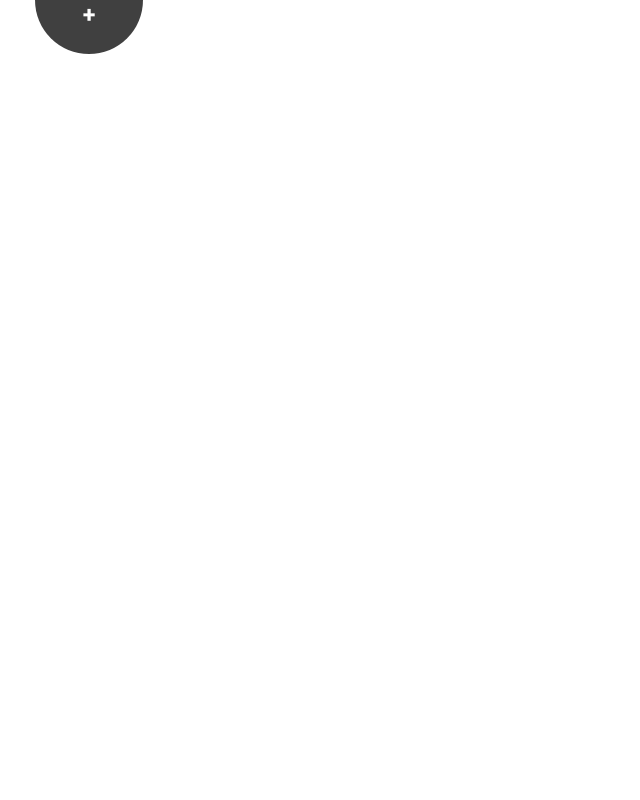
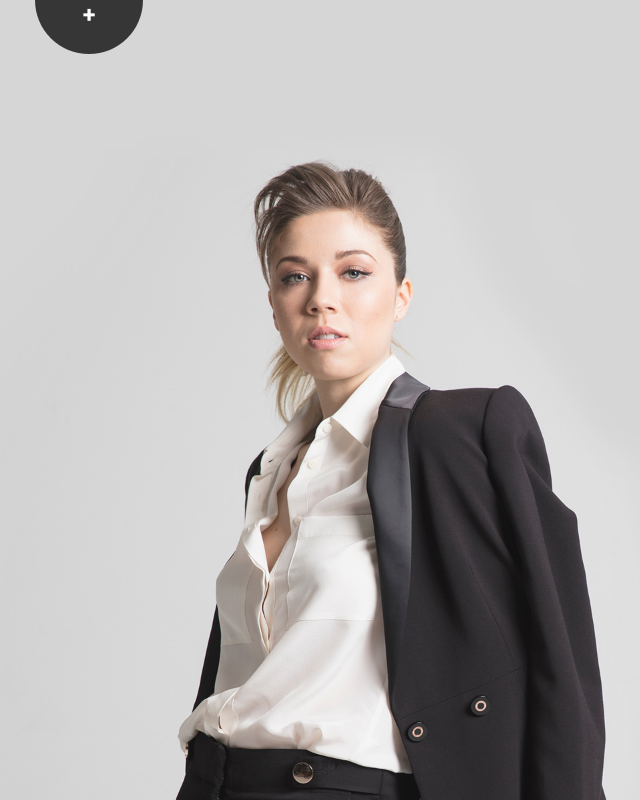
Before and after one commit to nayeonk/jm-v2, a plain HTML site: page source/videos.html in a window 1280 px wide. Shown: the whole page, without its empty margins (551-1191 px from the left). Drawn offline with Linux system fonts and the light colour scheme.

Commit message:
Initial video page set up

```diff
--- a/source/scss/videos.scss
+++ b/source/scss/videos.scss
@@ -2,5 +2,8 @@
 @import 'mixins';
 
 .videos {
-
+	background-color: #d0d0d0;
+	background-image: url('../assets/images/videos/main_bg_videos_1700.jpg');
+	background-size: cover;
+	background-position: center top;
 }
```
Also changed, not shown: source/videos.html (+0 -1 lines), source/css/videos.css.
